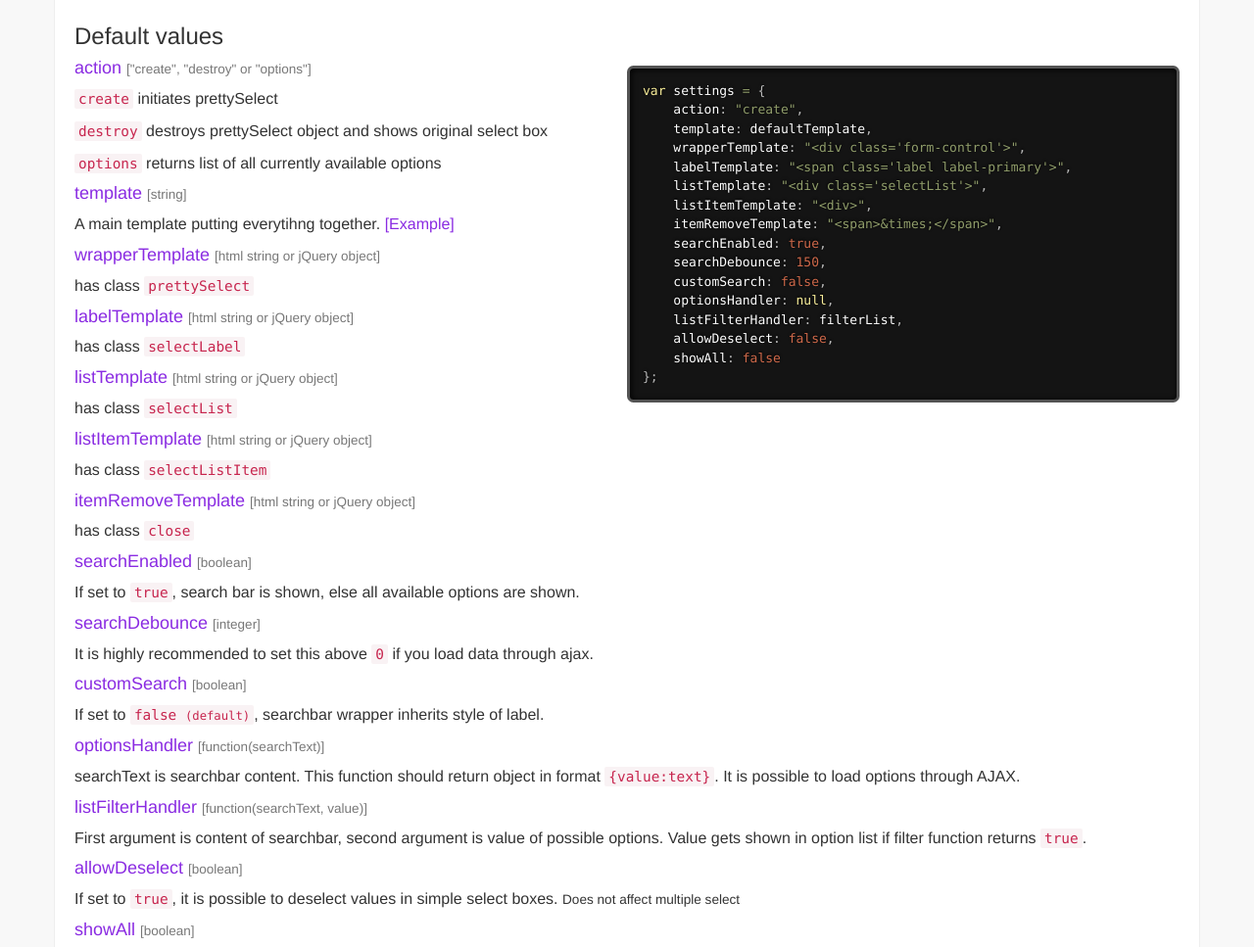
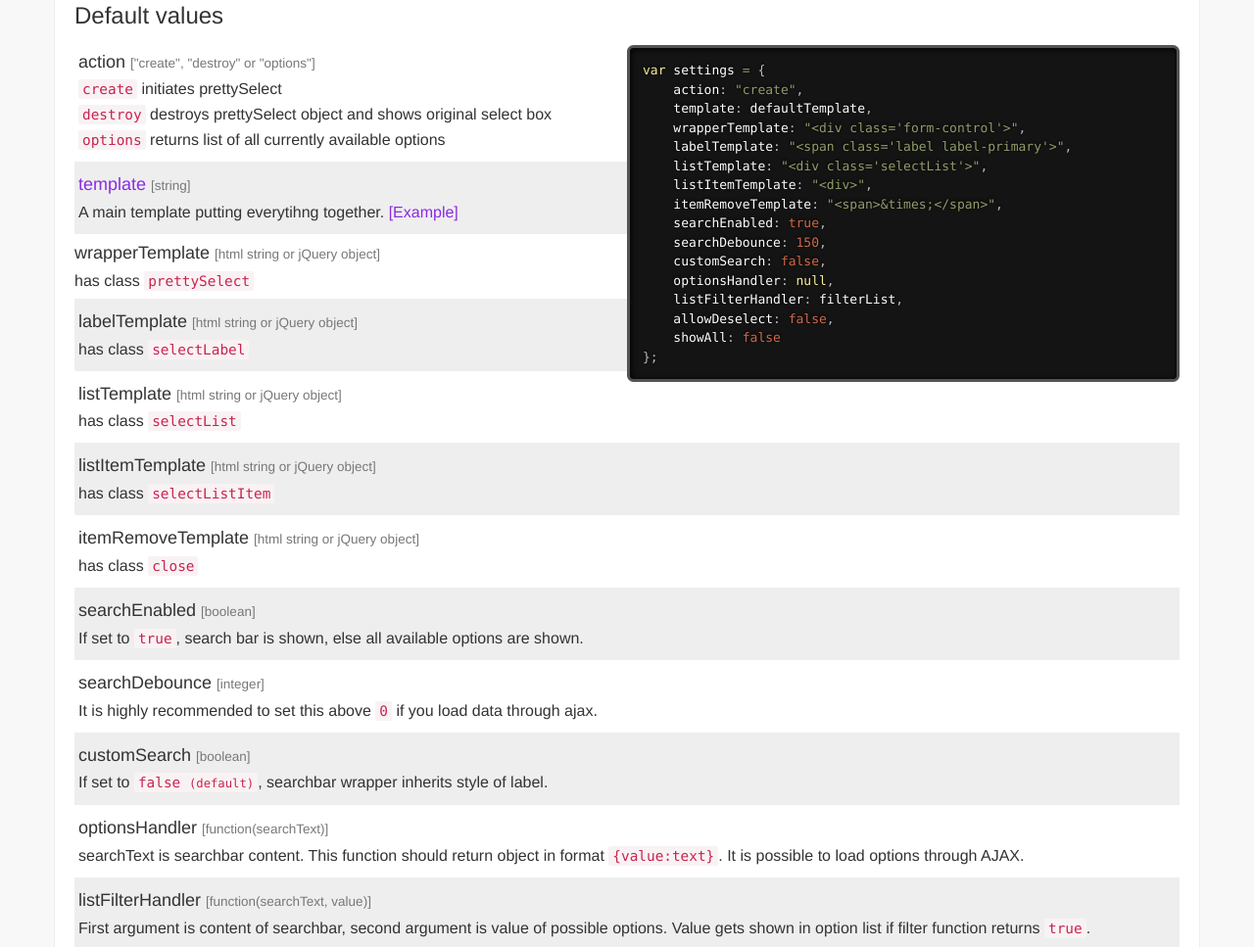
Before and after one commit to ZaneCZ/prettySelect, a plain HTML site: page index.html in a window 1280 px wide. Shown: the part 967-1934 px from the top of the page at 98% size. Drawn offline with Linux system fonts and the light colour scheme.

Commit message:
Minor stylesheet fixes

```diff
--- a/css/style.css
+++ b/css/style.css
@@ -1,6 +1,7 @@
 html, body{
     background-color: #f8f8f8;
     font-size: 16px;
+    line-height: 16px;
 }
 .main{
     background-color: #fff;
@@ -18,8 +19,12 @@ select{
     width: 100%;
 }
 
-h4{
-    color: #8A2BE2;
+.expl{
+    background-color: #eee;
+    padding: 4px;
+}
+.expl:nth-child(2n+1){
+    background-color: #fff;
 }
 
 .np{
--- a/index.html
+++ b/index.html
@@ -184,13 +184,13 @@
 };
 </code></pre>
                         </div>
-                        <div>
+                        <div class="expl">
                             <h4>action <small>["create", "destroy" or "options"]</small></h4>
                             <p><code>create</code> initiates prettySelect</p>
                             <p><code>destroy</code> destroys prettySelect object and shows original select box</p>
                             <p><code>options</code> returns list of all currently available options</p>
                         </div>
-                        <div>
+                        <div class="expl">
                             <h4><a href="#templateExplanation">template</a> <small>[string]</small></h4>
                             <p>A main template putting everytihng together. <a href="#customTemplate">[Example]</a></p>
                         </div>
@@ -198,49 +198,49 @@
                             <h4>wrapperTemplate <small>[html string or jQuery object]</small></h4>
                             <p>has class <code>prettySelect</code></p>
                         </div>
-                        <div>
+                        <div class="expl">
                             <h4>labelTemplate <small>[html string or jQuery object]</small></h4>
                             <p>has class <code>selectLabel</code></p>
                         </div>
-                        <div>
+                        <div class="expl">
                             <h4>listTemplate <small>[html string or jQuery object]</small></h4>
                             <p>has class <code>selectList</code></p>
                         </div>
-                        <div>
+                        <div class="expl">
                             <h4>listItemTemplate <small>[html string or jQuery object]</small></h4>
                             <p>has class <code>selectListItem</code></p>
                         </div>
-                        <div>
+                        <div class="expl">
                             <h4>itemRemoveTemplate <small>[html string or jQuery object]</small></h4>
                             <p>has class <code>close</code></p>
                         </div>
-                        <div>
+                        <div class="expl">
                             <h4>searchEnabled <small>[boolean]</small></h4>
                             <p>If set to <code>true</code>, search bar is shown, else all available options are shown.</p>
                         </div>
-                        <div>
+                        <div class="expl">
                             <h4>searchDebounce <small>[integer]</small></h4>
                             <p>It is highly recommended to set this above <code>0</code> if you load data through ajax.</p>
                         </div>
-                        <div>
+                        <div class="expl">
                             <h4>customSearch <small>[boolean]</small></h4>
                             <p>If set to <code>false <small>(default)</small></code>, searchbar wrapper inherits style of label.</p>
                         </div>
-                        <div>
+                        <div class="expl">
                             <h4>optionsHandler <small>[function(searchText)]</small></h4>
                             <p>searchText is searchbar content.
                                 This function should return object in format <code>{value:text}</code>. It is possible to load options through AJAX.</p>
                         </div>
-                        <div>
+                        <div class="expl">
                             <h4>listFilterHandler <small>[function(searchText, value)]</small></h4>
                             <p>First argument is content of searchbar, second argument is value of possible options.
                                 Value gets shown in option list if filter function returns <code>true</code>.</p>
                         </div>
-                        <div>
+                        <div class="expl">
                             <h4>allowDeselect <small>[boolean]</small></h4>
                             <p>If set to <code>true</code>, it is possible to deselect values in simple select boxes. <small>Does not affect multiple select</small></p>
                         </div>
-                        <div>
+                        <div class="expl">
                             <h4>showAll <small>[boolean]</small></h4>
                             <p>If set to <code>true</code>, all options get shown, instead of just active ones. At the moment same as setting <code>searchEnabled</code> to <code>false</code>.</p>
                             <p><small>In the future it will be possible to use <code>showAll</code> together with <a href="#todoAddButton"><code>addButton</code></a>.</small></p>
@@ -260,6 +260,7 @@
                             </script>
                         </div>
                     </div>
+                    <hr>
                     <div class="row">
                         <div class="container-fluid">
                             <h2 id="templateExplanation">Template explanation</h2>
@@ -507,7 +508,7 @@ $("select").prettySelect({
                     <div class='row'>
                         <hr>
                         <div class='container-fluid'>
-                            Developed by "Zane" Loučka
+                            Developed by <a href="http://zanecz.github.io/">"Zane" Loučka</a>
                         </div>
                     </div>
                 </div>
```
